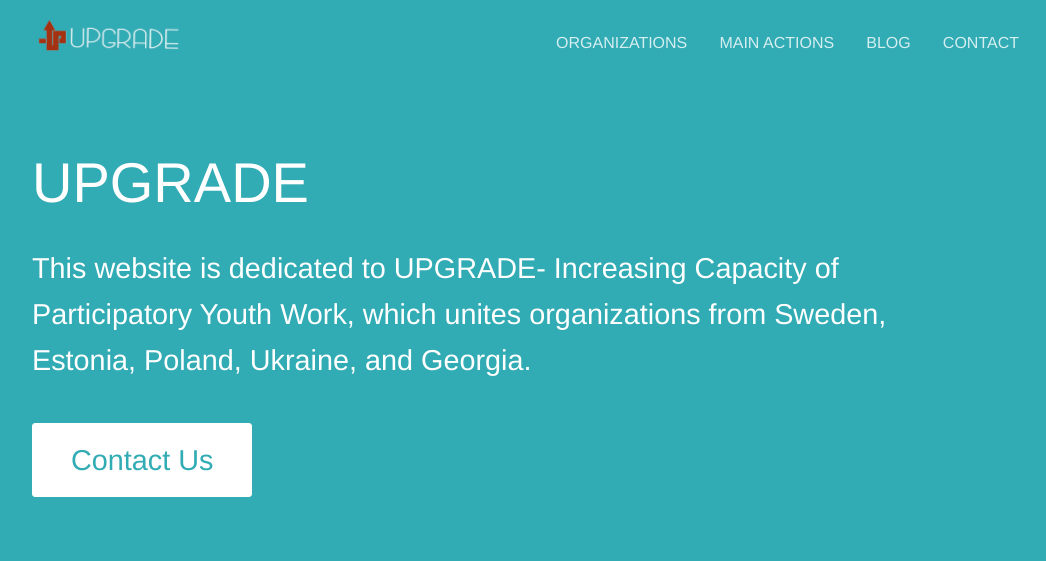
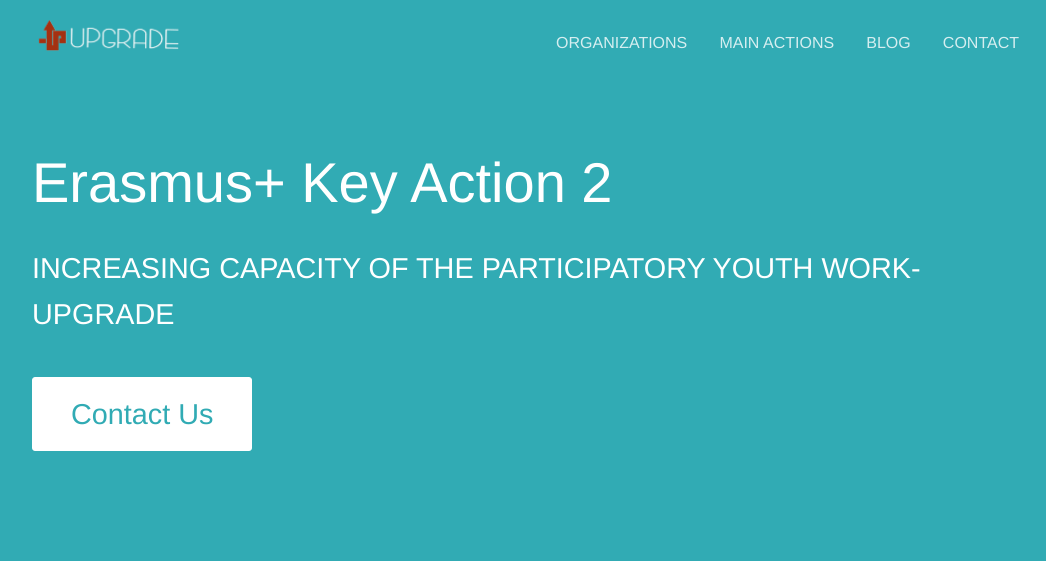
Before and after one commit to upgrade42/upgrade42.github.io, a Jekyll site: the page built from index.html, in a window 1280 px wide and 1400 px high. Shown: the top 561 px of the window, without its empty margins (108-1154 px from the left). Built offline with Jekyll 4.4.1, drawn with Linux system fonts in a browser that asks for light colours; some of the changed text lies outside the part shown; grey boxes are pictures that could not be loaded.

Commit message:
Updated 'index.html' via CloudCannon

```diff
--- a/index.html
+++ b/index.html
@@ -5,10 +5,12 @@
 <section class="hero diagonal">
 	<div class="container">
 		<h2 class="editable">
-			UPGRADE
+			Erasmus+ Key Action 2
+
 		</h2>
-		<p class="subtext editable">
-			This website is dedicated to UPGRADE- Increasing Capacity of Participatory Youth Work, which unites organizations from Sweden, Estonia, Poland, Ukraine, and Georgia.
+		<p class="subtext editable">INCREASING CAPACITY OF THE
+PARTICIPATORY YOUTH WORK- UPGRADE
+
 		</p>
 		<p><a class="button alt" href="{{ site.baseurl }}/contact/">Contact Us</a></p>
 	</div>
@@ -18,8 +20,15 @@
 	<div class="container halves">
 		<div>
 		<div>
-			<h3 class="editable">Latest software, greatest perfomance</h3>
-			<p class="editable">As a new agency we get reap the benefits of the latest and greatest. We build our websites with the most up to date technology. This ensures your website is fast, efficient and reliable for many years.</p>
+			<h3 class="editable">About Us</h3>
+			<p class="editable">
+This website is dedicated to UPGRADE- Increasing Capacity of Participatory Youth Work, which unites organizations from Sweden, Estonia, Poland, Ukraine, and Georgia.
+
+The project aims to increase the operational capacity and participatory approaches of Youth Centers in partner countries through creating youth work structures, developing professional competencies of youth workers, establishing /exchanging the means of best practices.
+
+Furthermore, it involves several stakeholders: city hall representatives, youth workers, youth organization representatives and young people who will devise a suitable, modern strategy and approach to youth centers in partner countries. Through this cross-sectoral character, the project contributes to trust-building and confidence building between the municipality and non-profit youth organizations.
+
+</p>
 		</div>
 	</div>
 </section>
```
